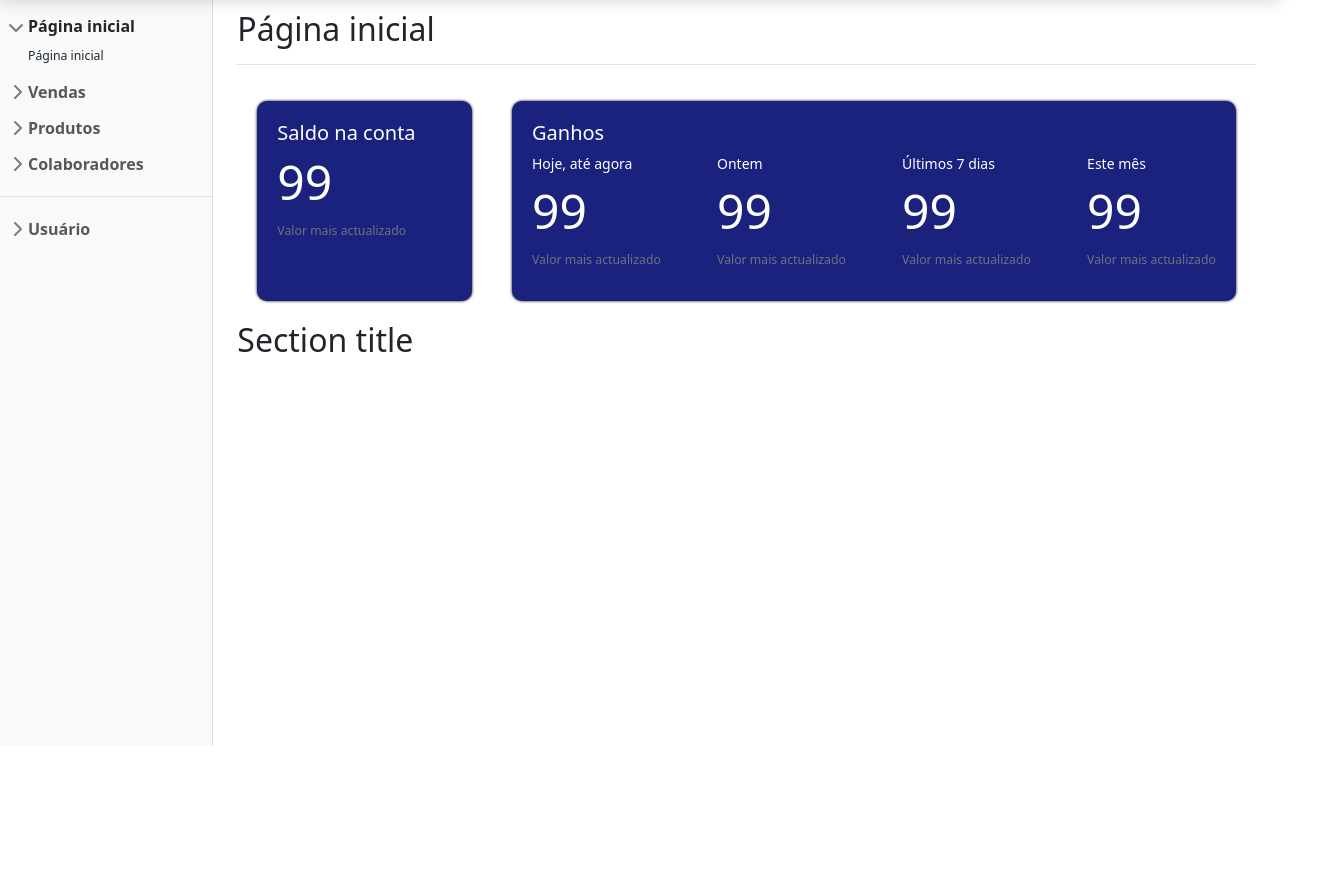
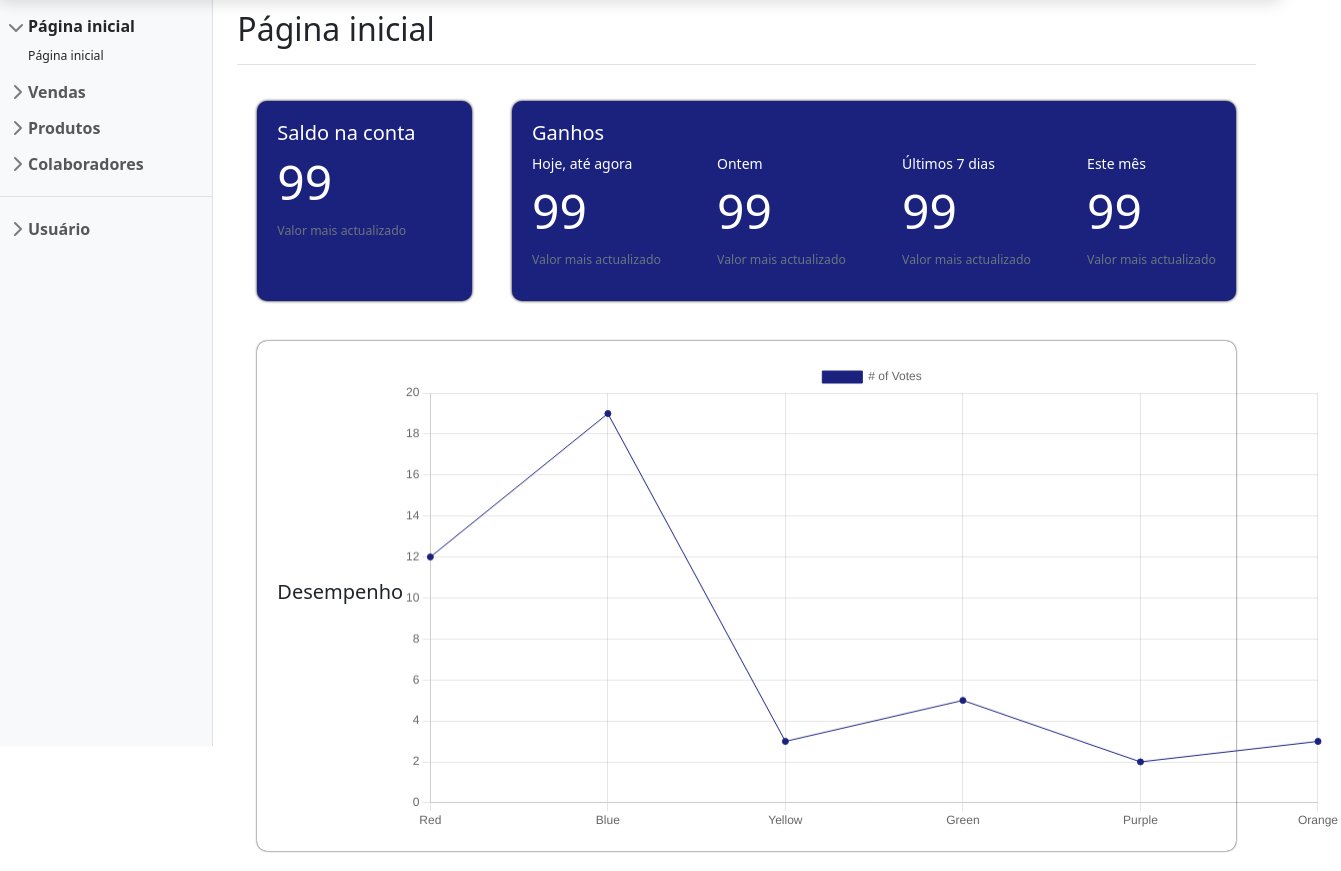
Before and after one commit to leojulio00/brgcontrol, a website with bundled scripts: page dashboard/dashboard.html in a window 1280 px wide. Shown: the part 54-925 px from the top of the page, 1341 px wide, since content can reach past the window. Before the commit the page ends 800 px from the top, so only its background shows below. Built offline with nearby package versions, Linux system fonts and the light colour scheme; no server answers.

Commit message:
adicao dografico de desmpenho

```diff
--- /dev/null
+++ b/css/chartDesempenho.css
@@ -0,0 +1,8 @@
+.divDesempenho{
+
+    margin: 20px;
+    padding: 20px;
+
+    border-radius: 10px;
+    box-shadow: 0px 0px 2px #000;
+}
--- a/dashboard/dashboard.html
+++ b/dashboard/dashboard.html
@@ -38,6 +38,7 @@
     <link href="sidebars.css" rel="stylesheet">
     <link href="../css/buttons.css" rel="stylesheet">
     <link href="../css/cards.css" rel="stylesheet">
+    <link href="../css/chartDesempenho.css" rel="stylesheet">
 </head>
 
 <body>
@@ -183,8 +184,12 @@
               </div>
             </div>
           </div>
+          <div class="divDesempenho d-flex justify-content-between flex-wrap flex-md-nowrap align-items-center mb-12">
+            <h5>Desempenho</h5>
+            <canvas class="chartDesempenho">
 
-          <h2>Section title</h2>
+            </canvas>
+          </div>
 
         </section>
 
@@ -614,6 +619,7 @@
 
 
     <script src="../assets/dist/js/bootstrap.bundle.min.js"></script>
+    <script src="https://cdn.jsdelivr.net/npm/chart.js"></script>
     <script src="sidebars.js"></script>
     <script src="../js/sidebarActions.js"></script>
     <script src="../js/adicionaruser.js" type="module"></script>
@@ -627,6 +633,7 @@
     <script src="../js/horaReg.js"></script>
     <script src="../js/userLogado2.js" type="module"></script>
     <script src="../js/logout.js" type="module"></script>
+    <script src="../js/chartDesempenho.js"></script>
 
       <script src="https://cdn.jsdelivr.net/npm/feather-icons@4.28.0/dist/feather.min.js" integrity="sha384-uO3SXW5IuS1ZpFPKugNNWqTZRRglnUJK6UAZ/gxOX80nxEkN9NcGZTftn6RzhGWE" crossorigin="anonymous"></script><script src="https://cdn.jsdelivr.net/npm/chart.js@2.9.4/dist/Chart.min.js" integrity="sha384-zNy6FEbO50N+Cg5wap8IKA4M/ZnLJgzc6w2NqACZaK0u0FXfOWRRJOnQtpZun8ha" crossorigin="anonymous"></script><script src="dashboard.js"></script>
 </body>
--- /dev/null
+++ b/js/chartDesempenho.js
@@ -0,0 +1,22 @@
+const ctx = document.querySelector('.chartDesempenho');
+
+new Chart(ctx, {
+    type: 'line',
+    data: {
+      labels: ['Red', 'Blue', 'Yellow', 'Green', 'Purple', 'Orange'],
+      datasets: [{
+        label: '# of Votes',
+        data: [12, 19, 3, 5, 2, 3],
+        borderWidth: 1,
+        borderColor: '#1A227E',
+        backgroundColor: '#1A227E'
+      }]
+    },
+    options: {
+      scales: {
+        y: {
+          beginAtZero: true
+        }
+      }
+    }
+  });
```
